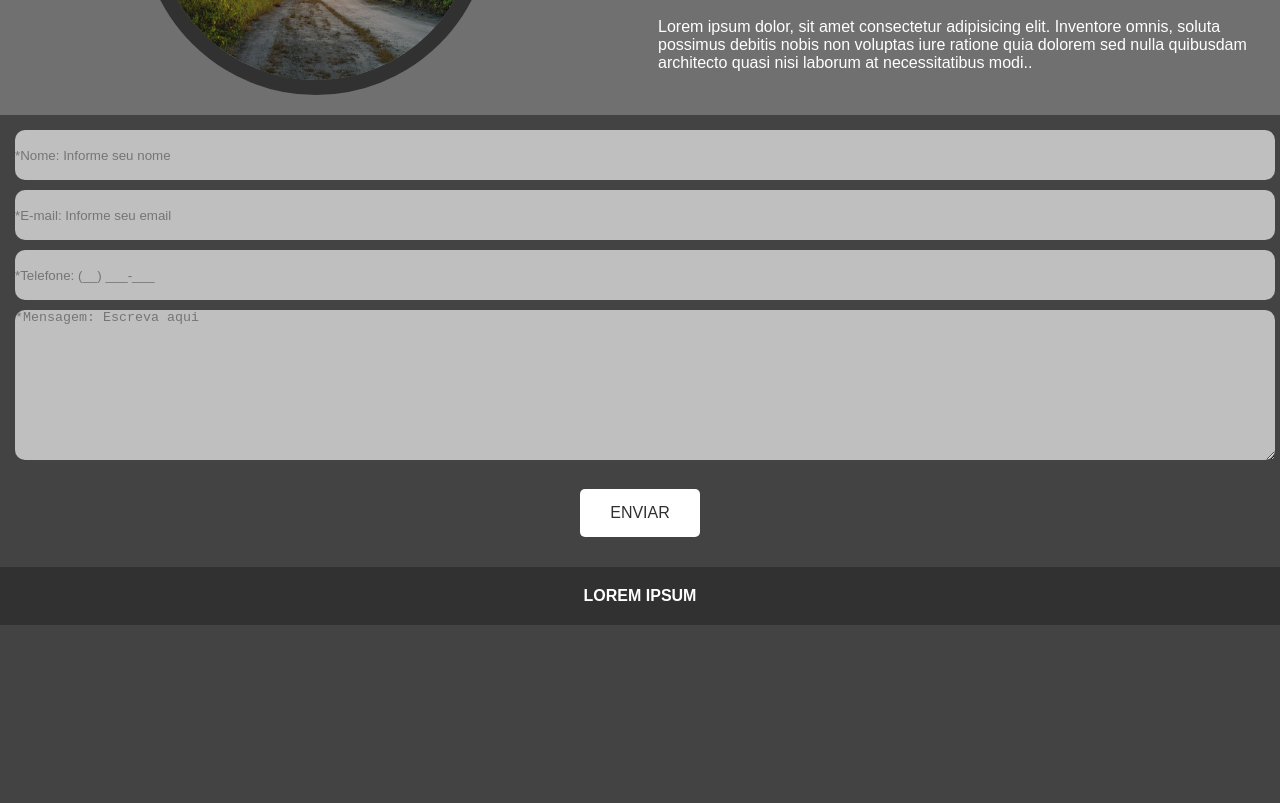
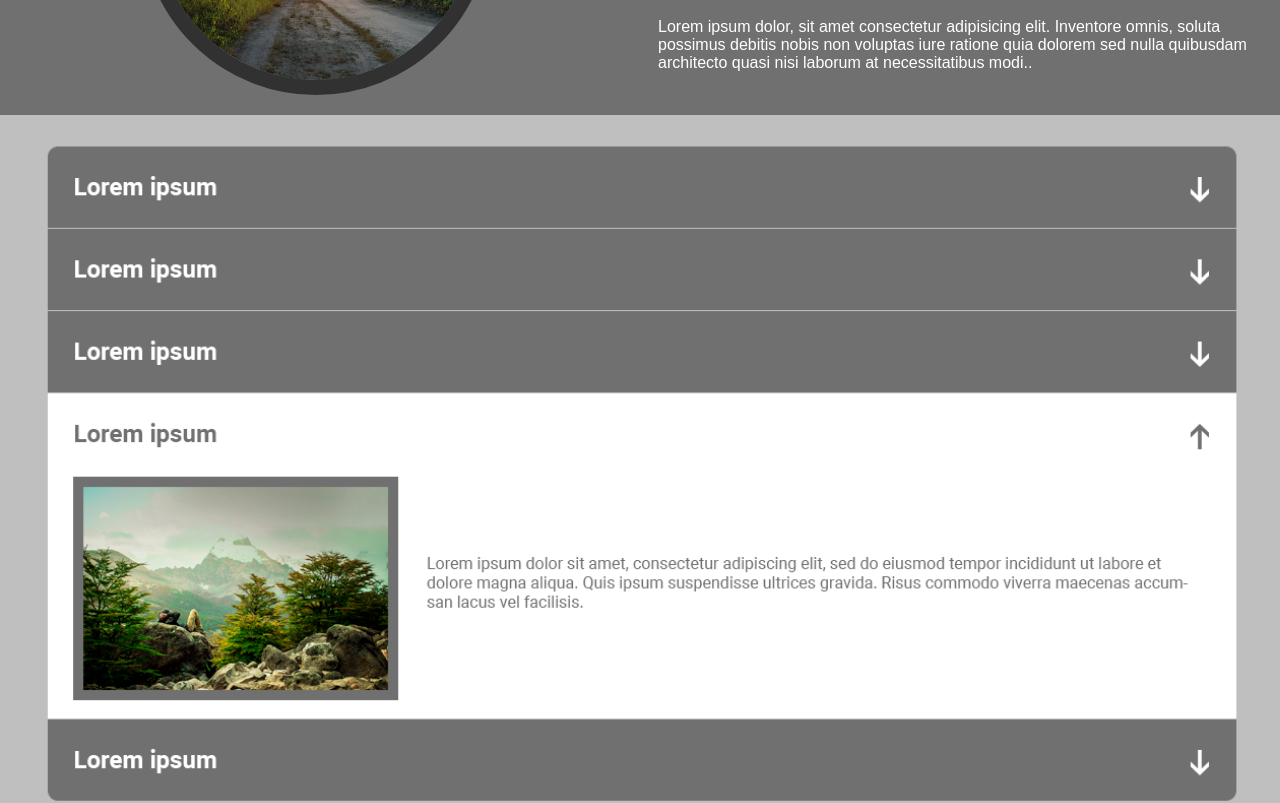
Before and after one commit to julianomacielferreira/dot-frontend-project, a website built with webpack: page index.html in a window 1280 px wide. Shown: the part 1455-2258 px from the top of the page. Before the commit the page ends 2080 px from the top, so only its background shows below. Built offline with nearby package versions, Linux system fonts and the light colour scheme; files whose address does not match are found by name.

Commit message:
Background gradiente linear.

```diff
--- a/css/app.css
+++ b/css/app.css
@@ -191,6 +191,7 @@ img {
   justify-content: center;
   align-items: center;
   text-align: center;
+  background: linear-gradient(to bottom right, #707070 50%, #434343 50%);
 }
 
 .form .btn {
--- a/index.html
+++ b/index.html
@@ -98,14 +98,13 @@
 
     <!-- Content Accordion -->
     <section class="content-accordion">
-
+        <img src="img/accordion.png" alt="">
     </section>
     <!-- End Content Accordion -->
 
     <!-- Content Accordion -->
     <section class="content-contact">
         <form action="#" class="form">
-
             <div class="fom-group">
                 <input type="text" placeholder="*Nome: Informe seu nome">
             </div>
```
Also changed, not shown: img/accordion.png (added).
